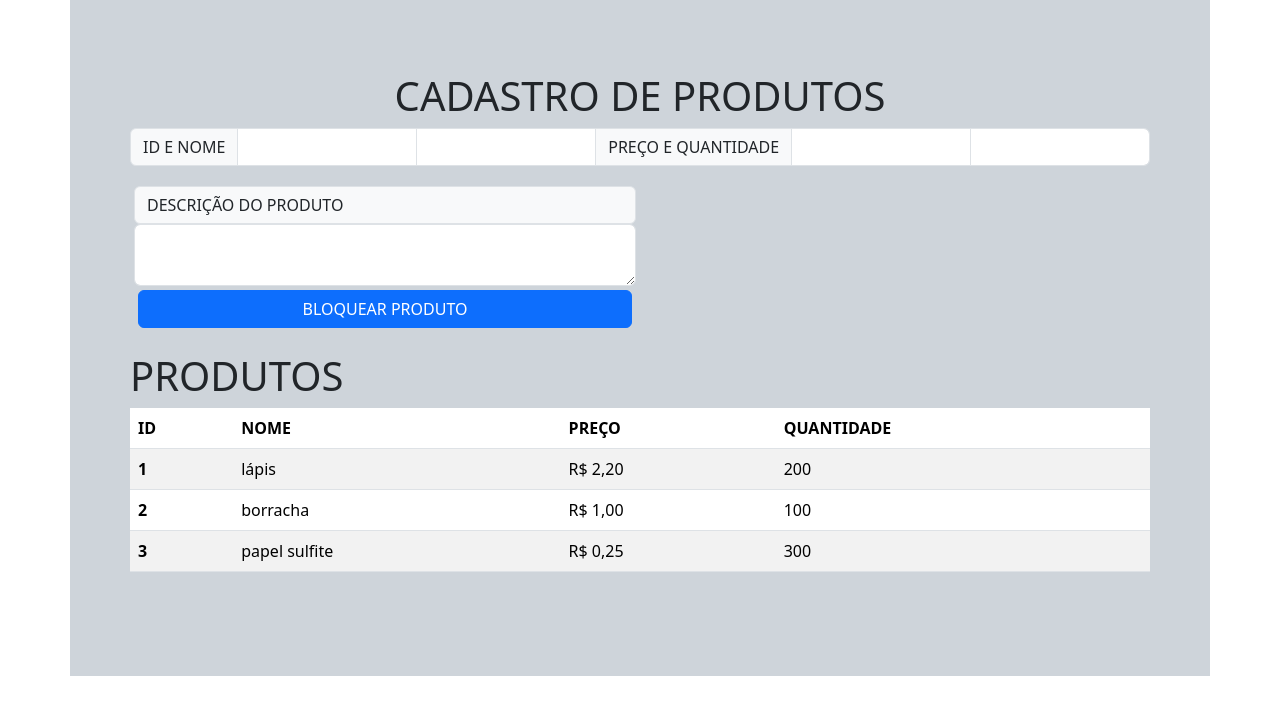
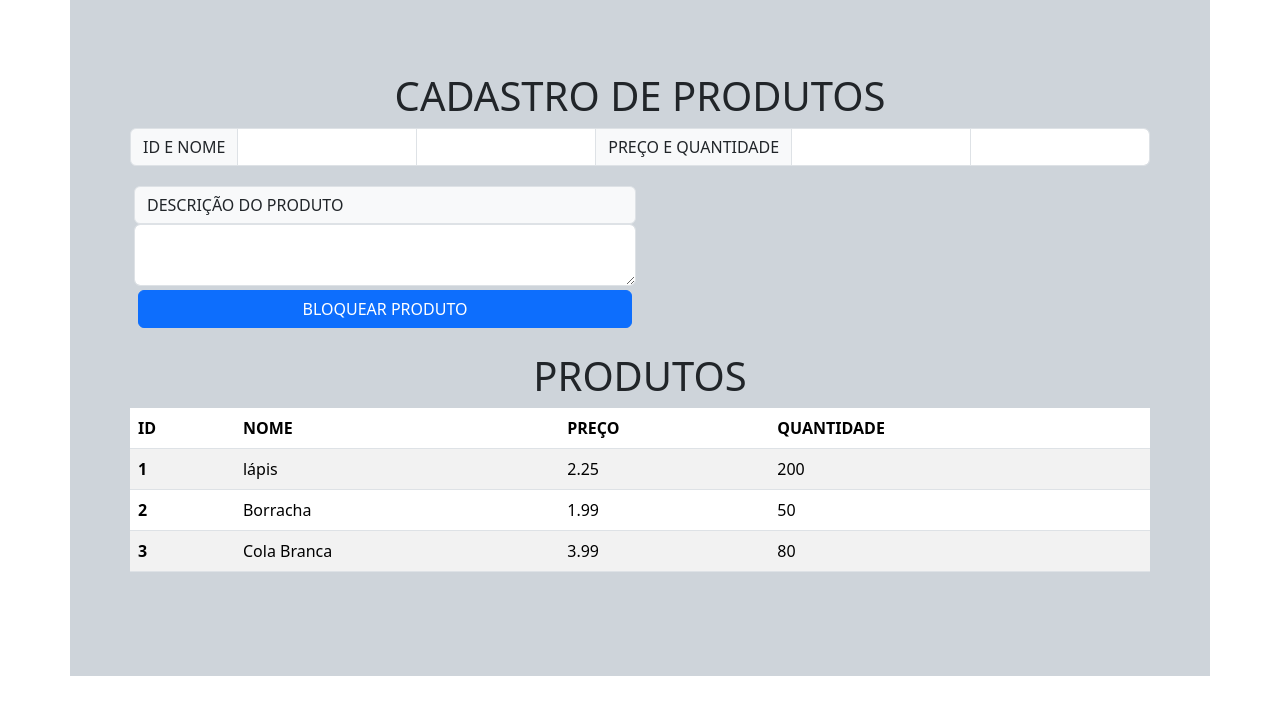
Before and after one commit to LucascFelix/cadastro-de-produtos, an Angular app: page / in a window 1280 px wide. Shown: the top 714 px of the page. Built offline with nearby package versions, Linux system fonts and the light colour scheme.

Commit message:
:construction: criando component,array e bind

```diff
--- /dev/null
+++ b/src/app/products.ts
@@ -0,0 +1,11 @@
+export interface Products {
+    id: number,
+    name: string,
+    price: number,
+    quantity: number
+
+
+}
+export interface description {
+    description: string
+}
--- a/src/app/products/products.component.html
+++ b/src/app/products/products.component.html
@@ -21,7 +21,7 @@
           </div>
         </div>
       </form>
-            <h1 class="text">PRODUTOS</h1>
+      <h1 class="text-center">PRODUTOS</h1>
       <table class="table table-striped">
         <thead>
           <tr>
@@ -32,23 +32,11 @@
           </tr>
         </thead>
         <tbody>
-                  <tr>
-                    <th scope="row">1</th>
-                    <td>lápis</td>
-                    <td>R$ 2,20</td>
-                    <td>200</td>
-                  </tr>
-                  <tr>
-                    <th scope="row">2</th>
-                    <td>borracha</td>
-                    <td>R$ 1,00</td>
-                    <td>100</td>
-                  </tr>
-                  <tr>
-                    <th scope="row">3</th>
-                    <td>papel sulfite</td>
-                    <td>R$ 0,25</td>
-                    <td>300</td>
+          <tr *ngFor="let products of products">
+            <th scope="row">{{products.id}}</th>
+            <td>{{products.name}}</td>
+            <td>{{products.price}}</td>
+            <td>{{products.quantity}}</td>
           </tr>
         </tbody>
       </table>
--- a/src/app/products/products.component.ts
+++ b/src/app/products/products.component.ts
@@ -1,4 +1,5 @@
 import { Component } from '@angular/core';
+import { Products, description } from '../products';
 
 @Component({
   selector: 'app-products',
@@ -7,4 +8,16 @@ import { Component } from '@angular/core';
 })
 export class ProductsComponent {
 
+  products: Products[] = [
+
+    { id: 1, name: "lápis", price: 2.25, quantity: 200 },
+    { id: 2, name: "Borracha", price: 1.99, quantity: 50 },
+    { id: 3, name: "Cola Branca", price: 3.99, quantity: 80 }
+
+  ];
+
+  description: description[] = [
+
+    { description: "Lápis de Cor Sextavado Ecolápis 24 Cores Faber-Castell cx 1 un" }
+  ]
 }
```
Lines whose indentation alone changed are shown as unchanged.
